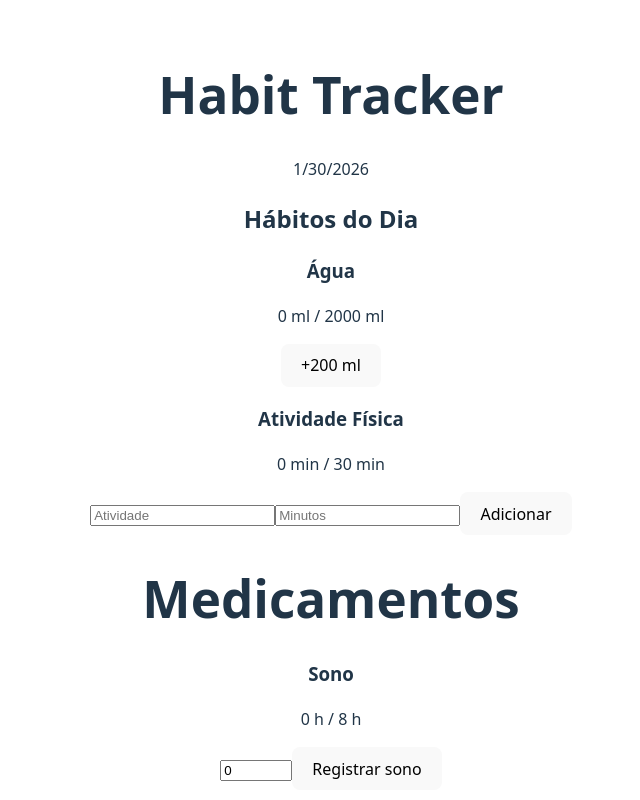
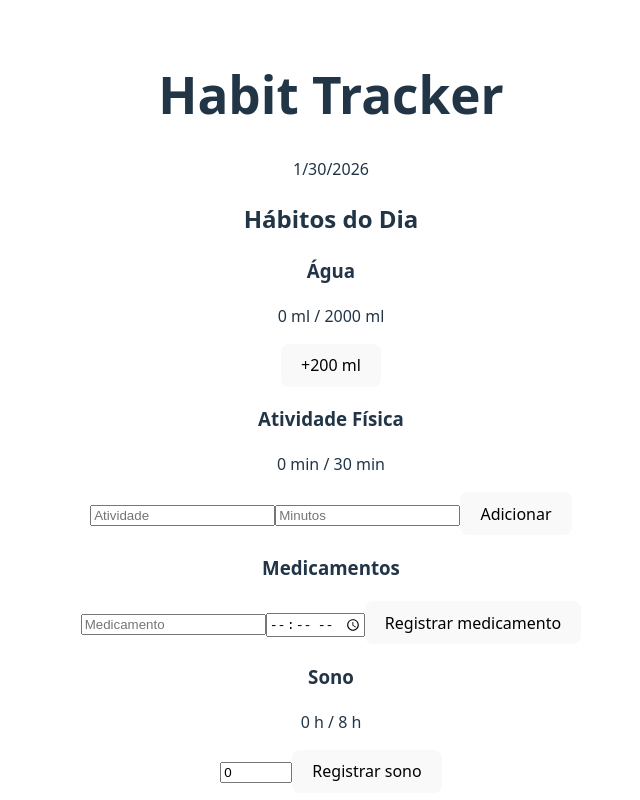
Before and after one commit to lscxxxxx/habit-tracker, a React (Vite) app: page / in a window 1280 px wide. Shown: the top 800 px of the page, without its empty margins (309-949 px from the left). Built offline with nearby package versions, Linux system fonts and the light colour scheme.

Commit message:
feat: implementar registro de medicamentos com sugestão dinâmica

```diff
--- a/src/App.jsx
+++ b/src/App.jsx
@@ -26,6 +26,21 @@ function App() {
   const sleepGoal = 8
   const updateSleep = (hours) => { setSleep(hours) }
 
+  const [medicines, setMedicines] = useState([])
+  const addMedicineDose = (name, time) => {
+    setMedicines(prev => [
+      ...prev,
+      { name, time, taken: false }
+    ])
+  }
+  const toggleMedicine = (index) => {
+    setMedicines(prev =>
+      prev.map((med, i) =>
+        i === index ? { ...med, taken: !med.taken } : med
+      )
+    )
+  }
+
   return (
     <>
       <Header />
@@ -42,6 +57,10 @@ function App() {
         sleep={sleep}
         sleepGoal={sleepGoal}
         onUpdateSleep={updateSleep}
+
+        medicines={medicines}
+        onAddMedicine={addMedicineDose}
+        onToggleMedicine={toggleMedicine}
       />
     </>
   )
--- a/src/components/HabitDashboard.jsx
+++ b/src/components/HabitDashboard.jsx
@@ -13,7 +13,10 @@ export default function HabitDashboard({ water,
                                          onAddExercise,
                                          sleep,
                                          sleepGoal,
-                                         onUpdateSleep
+                                         onUpdateSleep,
+                                         medicines,
+                                         onAddMedicine,
+                                         onToggleMedicine
                                         }) {
     return (
         <div>
@@ -28,7 +31,11 @@ export default function HabitDashboard({ water,
                 goal={exerciseGoal}
                 onAdd={onAddExercise}
             />
-            <MedicineHabit />
+            <MedicineHabit
+                medicines={medicines}
+                onAdd={onAddMedicine}
+                onToggle={onToggleMedicine}
+            />
             <SleepHabit
                 value={sleep}
                 goal={sleepGoal}
--- a/src/components/habits/MedicineHabit.jsx
+++ b/src/components/habits/MedicineHabit.jsx
@@ -1,7 +1,34 @@
-export default function MedicineHabit() {
+import { useState } from 'react'
+
+export default function MedicineHabit({ medicines, onAdd, onToggle }) {
+    const [name, setName] = useState('')
+    const [time, setTime] = useState('')
+    const suggestions = [...new Set(medicines.map(m => m.name))]
+    const handleAdd = () => {
+        if (!name || !time) return
+        onAdd(name, time)
+        setTime('')
+        setName('')
+    }
+
     return (
         <div>
-            <h1>Medicamentos</h1>
+            <h3>Medicamentos</h3>
+            <input list="medicine-suggestions" placeholder="Medicamento" value={name} onChange={e => setName(e.target.value)} />
+            <datalist id="medicine-suggestions">
+                {suggestions.map((s, i) => (
+                    <option key={i} value={s} />
+                ))}
+            </datalist>
+            <input type="time" value={time} onChange={e => setTime(e.target.value)} />
+            <button onClick={handleAdd}>Registrar medicamento</button>
+            <ul>
+                {[...medicines].sort((a, b) => a.time.localeCompare(b.time)).map((med, index) => (
+                    <li key={index}>
+                        <label><input type="checkbox" checked={med.taken} onChange={() => onToggle(index)}/>{med.name} — {med.time}</label>
+                    </li>
+                ))}
+            </ul>
         </div>
     );
 }
```
